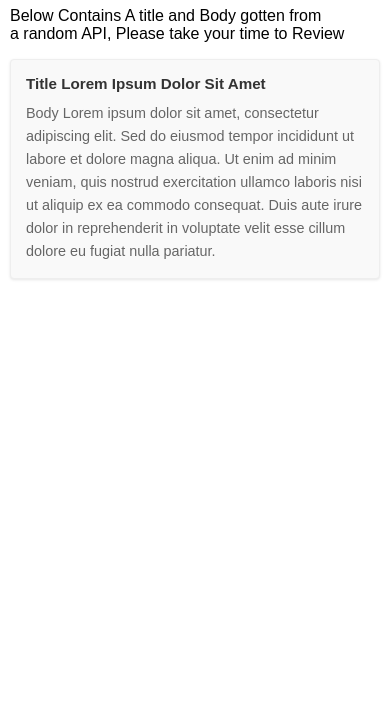
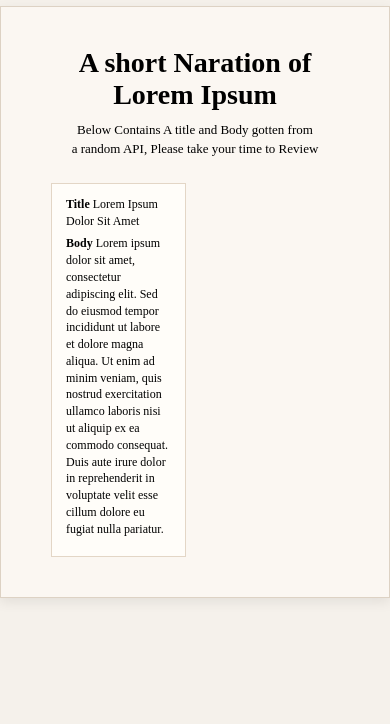
Before and after one commit to acciojob/lorem-redux-handesaurabh, a React app: page / in a window 390 px wide. Shown: the part 120-844 px from the top of the page. Built offline with nearby package versions, Linux system fonts and the light colour scheme; no server answers.

Commit message:
Update App.css

```diff
--- a/src/styles/App.css
+++ b/src/styles/App.css
@@ -1,116 +1,64 @@
 body {
-  font-family: Arial, sans-serif;
   margin: 0;
-  padding: 20px;
-  background-color: white;
+  padding: 0;
+  background-color: #f5f1eb;
+  font-family: "Times New Roman", Georgia, serif;
 }
 
-.app {
-  max-width: 1200px;
-  margin: 0 auto;
+.page {
+  min-height: 100vh;
+  display: flex;
+  align-items: center;
+  justify-content: center;
 }
 
-.header {
-  margin-bottom: 30px;
-  padding-bottom: 20px;
-  border-bottom: 2px solid #ddd;
+.card {
+  background-color: #fbf7f2;
+  padding: 40px 50px;
+  border: 1px solid #ddd2c4;
+  box-shadow: 0 4px 12px rgba(0, 0, 0, 0.08);
+  text-align: center;
 }
 
-.header h1 {
-  margin: 0 0 15px 0;
-  font-size: 2em;
-  font-weight: bold;
-  color: #333;
+.main-title {
+  font-size: 28px;
+  margin: 0 0 10px;
 }
 
-.header p[data-testid="subtitle"] {
-  margin: 10px 0 0 0;
-  font-size: 1em;
-  color: #666;
-  font-weight: normal;
-  line-height: 1.6;
+.subtitle {
+  font-size: 13px;
+  margin: 0 0 25px;
+  line-height: 1.4;
 }
 
-h4 {
-  margin: 10px 0;
-  font-size: 0.95em;
-  color: #555;
-}
-
-.posts-list {
-  list-style-type: none;
-  padding: 0;
-  margin: 0;
+.loading-text,
+.error-text {
+  margin-bottom: 20px;
 }
 
 .grid-container {
   display: grid;
   grid-template-columns: repeat(2, 1fr);
-  gap: 20px;
+  gap: 14px 18px;
   list-style-type: none;
   padding: 0;
   margin: 0;
+  text-align: left;
 }
 
 .grid-item {
-  background-color: #f9f9f9;
-  padding: 15px;
-  border: 1px solid #eee;
-  border-radius: 4px;
-  box-shadow: 0 1px 3px rgba(0, 0, 0, 0.1);
-  transition: box-shadow 0.3s ease;
+  border: 1px solid #e3d6c6;
+  padding: 12px 14px;
+  background-color: #fffdf9;
+  font-size: 12px;
 }
 
-.grid-item:hover {
-  box-shadow: 0 2px 6px rgba(0, 0, 0, 0.15);
+.title,
+.body {
+  margin: 0 0 6px;
+  line-height: 1.4;
 }
 
-.title {
+.label {
   font-weight: bold;
-  margin: 0 0 10px 0;
-  color: #333;
-  font-size: 0.95em;
 }
-
-.body {
-  color: #666;
-  line-height: 1.6;
-  font-size: 0.9em;
-  margin: 0;
-  word-wrap: break-word;
-}
-
-[data-testid="loading"] {
-  text-align: center;
-  color: #0066cc;
-  font-size: 1.1em;
-  margin: 20px 0;
-}
-
-[data-testid="error"] {
-  background-color: #ffe0e0;
-  color: #cc0000;
-  padding: 15px;
-  border-radius: 4px;
-  border: 1px solid #ff9999;
-  margin: 20px 0;
-  font-size: 0.95em;
-}
-
-@media (max-width: 768px) {
-  .grid-container {
-    grid-template-columns: 1fr;
-  }
-
-  .header h1 {
-    font-size: 1.5em;
-  }
-
-  .header h3 {
-    font-size: 0.95em;
-  }
-
-  body {
-    padding: 10px;
-  }
-}
```
